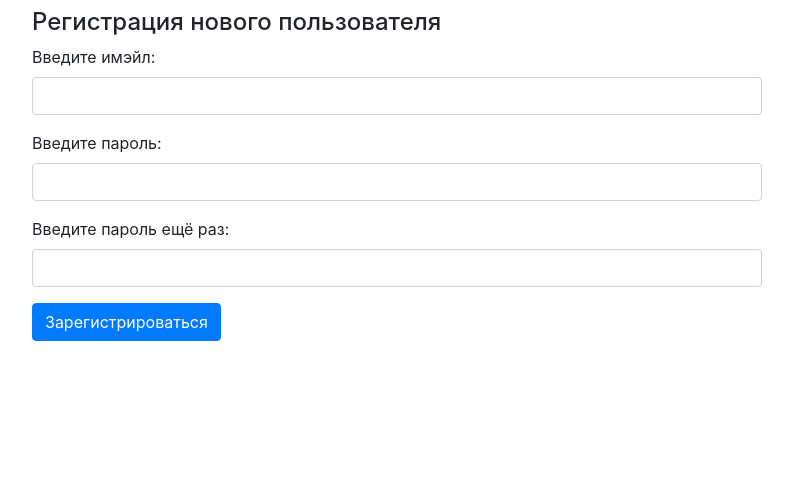
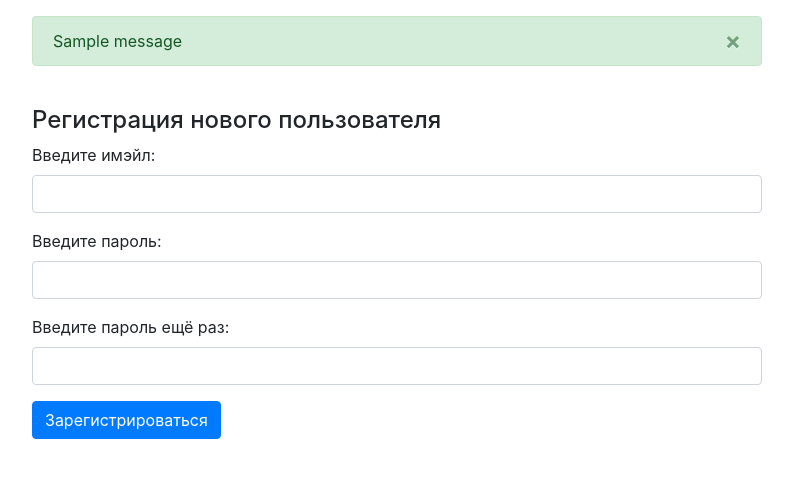
Before and after one commit to lw-git/scraping_service, a Django app: page /accounts/register/ in a window 1280 px wide. Shown: the part 56-534 px from the top of the page, without its empty margins (243-1036 px from the left). Run offline with Django 3.2, Linux system fonts and the light colour scheme; tables that the repository leaves empty hold one stand-in row (values such as "Sample post"); one stand-in notice (Sample message) is shown; some libraries are stand-ins or nearby versions.

Commit message:
Added messages

```diff
--- a/src/accounts/views.py
+++ b/src/accounts/views.py
@@ -1,5 +1,6 @@
 from django.shortcuts import render, redirect
 from django.contrib.auth import authenticate, login, logout, get_user_model
+from django.contrib import messages
 
 from accounts.forms import UserLoginForm, UserRegistrationForm, UserUpdateForm
 User = get_user_model()
@@ -28,6 +29,7 @@ def register_view(request):
         new_user = form.save(commit=False)
         new_user.set_password(form.cleaned_data['password'])
         new_user.save()
+        messages.success(request, 'Пользователь добавлен в систему.')
         return render(request, 'accounts/register_done.html',
                       {'new_user': new_user})
     return render(request, 'accounts/register.html', {'form': form})
@@ -44,6 +46,7 @@ def update_view(request):
                 user.language = data['language']
                 user.send_email = data['send_email']
                 user.save()
+                messages.success(request, 'Данные сохраненны.')
                 return redirect('accounts:update')
 
         form = UserUpdateForm(
@@ -60,4 +63,5 @@ def delete_view(request):
         if request.method == 'POST':
             qs = User.objects.get(pk=user.pk)
             qs.delete()
+            messages.error(request, 'Пользователь удален :(')
     return redirect('home')
--- a/src/templates/base.html
+++ b/src/templates/base.html
@@ -36,6 +36,35 @@
         </ul>
       </div>
     </nav>
+   <div class="container">
+    <div class="row">
+      <div class="col-8 mx-auto my-3">
+        {% if messages %}
+
+              {% for message in messages %}
+              {% if message.level == DEFAULT_MESSAGE_LEVELS.ERROR %}
+                    <div class="alert alert-danger alert-dismissible fade show" role="alert">
+                       {{ message }}
+                      <button type="button" class="close" data-dismiss="alert" aria-label="Close">
+                        <span aria-hidden="true">&times;</span>
+                      </button>
+                    </div>
+              {% else %}
+                <div class="alert alert-success alert-dismissible fade show" role="alert">
+                       {{ message }}
+                      <button type="button" class="close" data-dismiss="alert" aria-label="Close">
+                        <span aria-hidden="true">&times;</span>
+                      </button>
+                    </div>
+               {% endif %}
+
+
+              {% endfor %}
+
+          {% endif %}
+      </div>
+    </div>
+  </div>
   <div class="container">
     {% block content %}
 
```
